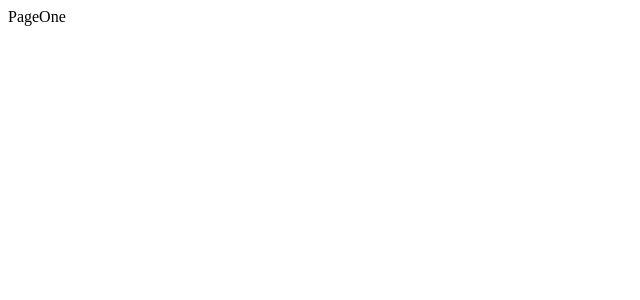
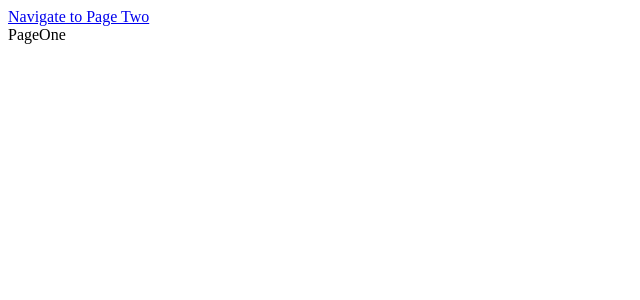
Before and after one commit to JenniferPiper/live-streamer-app, a React (Create React App) app: page / in a window 1280 px wide. Shown: the top 300 px of the page, without its empty margins (0-640 px from the left). Built offline with nearby package versions, Linux system fonts and the light colour scheme.

Commit message:
add navigation links, update README

```diff
--- a/src/components/App.js
+++ b/src/components/App.js
@@ -1,23 +1,33 @@
 import React from 'react';
-import { BrowserRouter, Route } from 'react-router-dom';
+import { BrowserRouter, Route, Link } from 'react-router-dom';
 
 const PageOne = () => {
-  return <div>PageOne</div>
+  return <div>
+    <Link to='/pagetwo'>Navigate to Page Two<br/></Link>
+    PageOne</div>
 }
 
 
 const PageTwo = () => {
   return <div>PageTwo
+    <br /><Link to='/'>Navigate to Page One</Link>
+   <br /> <button>Click Me</button>
+  </div>
+};
+const Extra = () => {
+  return <div>Extra Extra
     <button>Click Me</button>
   </div>
 };
+
 
 const App = () => {
   return <div>
     <BrowserRouter>
     <div>
       <Route path="/" exact component={PageOne} />
-      <Route path="/pagetwo" component={PageTwo} />
+      <Route path="/pagetwo" exact component={PageTwo} />
+      <Route path="/pagetwo/extra" component={Extra} />
     </div>
     </BrowserRouter>
   </div>;
```
Also changed, not shown: 1 other file (tests, documents, lock files or other folders).
